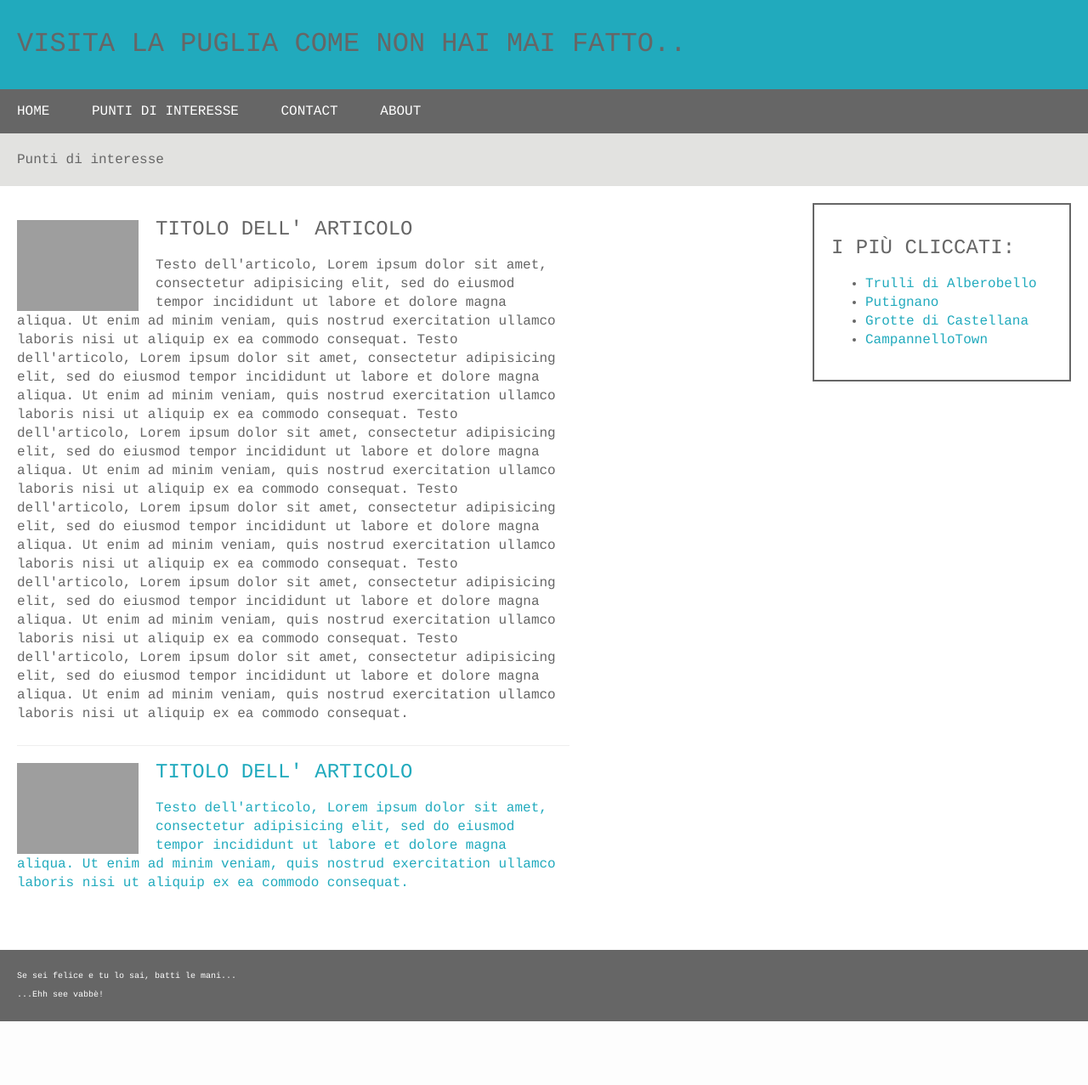
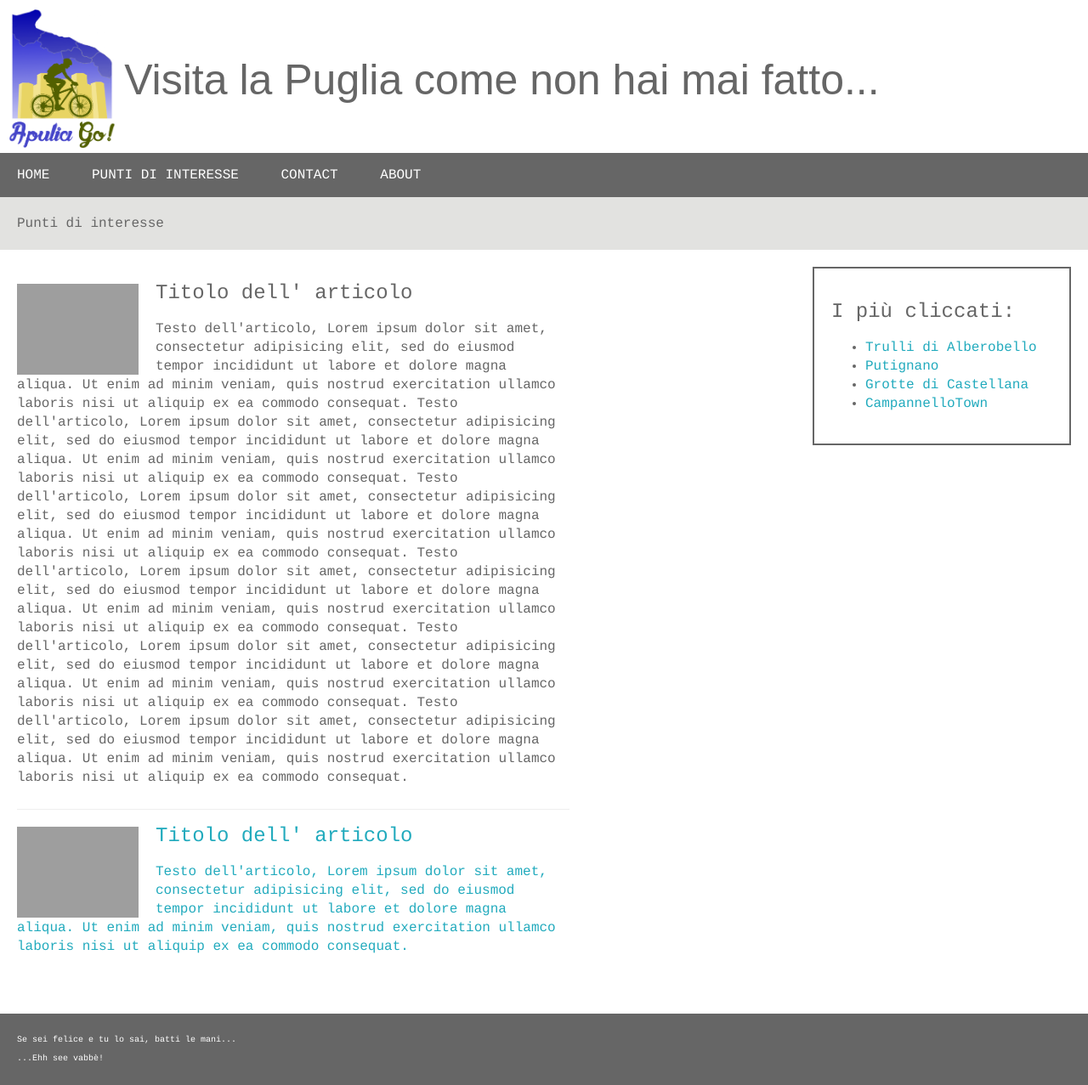
Before and after one commit to maurizio94t/Team19, a PHP site: page /Attrazioni.html in a window 1280 px wide. Shown: the whole page at 85% size. Before the commit the page ends 1202 px from the top, so only its background shows below. Run offline with PHP 8.4, Linux system fonts and the light colour scheme; some web fonts are replaced; grey boxes are pictures that could not be loaded.

Commit message:
Nuove modifiche..

```diff
--- a/Attrazioni.html
+++ b/Attrazioni.html
@@ -12,7 +12,8 @@
 
 <div id="container">
 	<div id="header">
-		<h1>Visita la Puglia come non hai mai fatto..</h1>
+        <img src="img/ApuliaLogo.png" />
+		<h1>Visita la Puglia come non hai mai fatto...</h1>
 	</div>
 
 	<div id="nav">
--- a/styleAttrazioni.css
+++ b/styleAttrazioni.css
@@ -1,3 +1,9 @@
+@font-face {
+    font-family: 'QualiteDeluxePlatinium';
+    src: url('QualiteDeluxePlatinium.eot');
+    src: local('QualiteDeluxePlatinium'), url('QualiteDeluxePlatinium.ttf') format('truetype');
+}
+
 body{
 	margin:0;padding:0;
 	background: #e2e2e0;
@@ -8,10 +14,10 @@ body{
 }
 
 h1,h2{
-	/* font-family:oswald; */
-	text-transform:uppercase;
+	/* text-transform:uppercase; */
 	font-weight:normal;
 }
+
 
 a{
 	color:#21aabd;
@@ -29,10 +35,26 @@ a:hover{
 	background:#fff
 }
 
-#header{
+#header {
 	/* width:920px; */
-	padding:20px;
-	background:#21aabd;
+    height:160px;
+	padding:10px;
+	background:white; /* colore base #21aabd */
+    /* line-height:160px;      stessa dimensione del contenitore per centrare tutto in verticale */
+}
+
+#header img{
+    height: 165px;
+    width: auto;
+    float: left;
+}
+
+#header h1{
+    margin-left: 10px;
+    font-family:"QualiteDeluxePlatinium", sans-serif;
+    font-size:50px;
+    line-height:100px;
+    float: left;
 }
 
 /*** Nav ***/
--- a/styleHome.css
+++ b/styleHome.css
@@ -2,7 +2,7 @@
     font-family: 'QualiteDeluxePlatinium';
     src: url('QualiteDeluxePlatinium.eot');
     src: local('QualiteDeluxePlatinium'), url('QualiteDeluxePlatinium.ttf') format('truetype');
-    }
+}
 
 body{
 	margin:0;padding:0;
```
